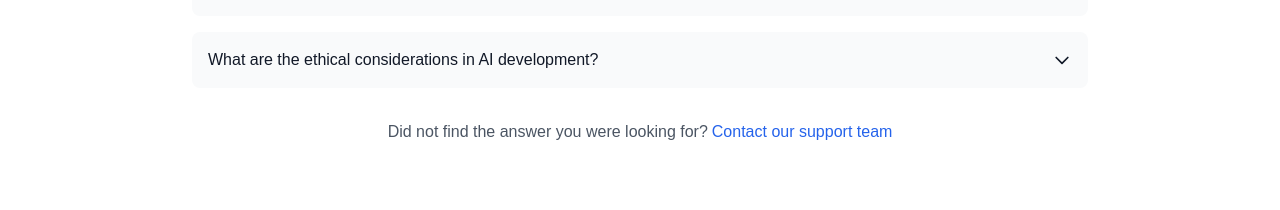
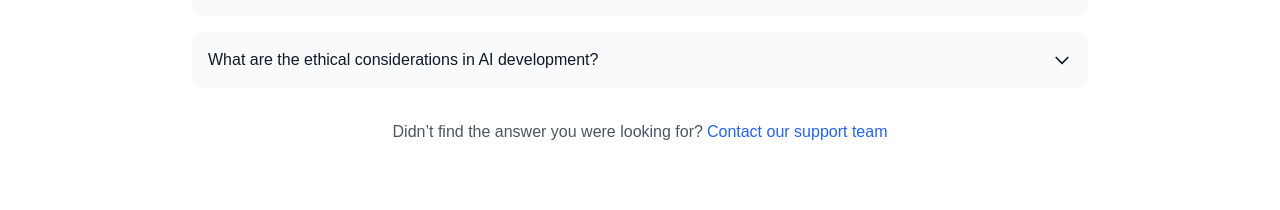
Before and after one commit to Eric5603/Aticulates, a Next.js app: page / in a window 1280 px wide. Shown: the part 3720-3930 px from the top of the page. Built offline with nearby package versions, Linux system fonts and the light colour scheme.

Commit message:
updated the components

```diff
--- a/app/components/FaqSection.tsx
+++ b/app/components/FaqSection.tsx
@@ -7,33 +7,33 @@ interface FAQItem {
   answer: string;
 }
 
-const FAQ: React.FC = () => {
+const FaqSection: React.FC = () => {
   const faqData: FAQItem[] = [
     {
       id: 'faq1',
-      question: 'What is AI, and how does it work?',
-      answer: 'Artificial Intelligence (AI) refers to the simulation of human intelligence in machines that are programmed to think, learn, and make decisions. It works by using algorithms to process large datasets, identify patterns, and make predictions or decisions.',
+      question: "What is AI, and how does it work?",
+      answer: "Artificial Intelligence (AI) refers to the simulation of human intelligence in machines that are programmed to think, learn, and make decisions. It works by using algorithms to process large datasets, identify patterns, and make predictions or decisions."
     },
     {
       id: 'faq2',
-      question: 'What programming languages are best for AI development?',
-      answer: 'Popular programming languages for AI development include Python, R, Java, and Julia. Python is widely preferred due to its extensive libraries such as TensorFlow, PyTorch, and scikit-learn.',
+      question: "What programming languages are best for AI development?",
+      answer: "Popular programming languages for AI development include Python, R, Java, and Julia. Python is widely preferred due to its extensive libraries such as TensorFlow, PyTorch, and scikit-learn."
     },
     {
       id: 'faq3',
-      question: 'What is machine learning, and how is it different from AI?',
-      answer: 'Machine Learning (ML) is a subset of AI that focuses on developing algorithms that allow machines to learn from data and improve over time without being explicitly programmed. AI is a broader concept that includes ML and other techniques.',
+      question: "What is machine learning, and how is it different from AI?",
+      answer: "Machine Learning (ML) is a subset of AI that focuses on developing algorithms that allow machines to learn from data and improve over time without being explicitly programmed. AI is a broader concept that includes ML and other techniques."
     },
     {
       id: 'faq4',
-      question: 'How can I get started with software development for AI?',
-      answer: 'To get started, learn programming languages like Python, understand data structures and algorithms, and explore AI frameworks like TensorFlow or PyTorch. Online courses, tutorials, and projects are excellent resources for beginners.',
+      question: "How can I get started with software development for AI?",
+      answer: "To get started, learn programming languages like Python, understand data structures and algorithms, and explore AI frameworks like TensorFlow or PyTorch. Online courses, tutorials, and projects are excellent resources for beginners."
     },
     {
       id: 'faq5',
-      question: 'What are the ethical considerations in AI development?',
-      answer: 'Ethical considerations include ensuring fairness, transparency, accountability, and privacy in AI systems. Developers must avoid bias in training data and ensure the technology is used responsibly.',
-    },
+      question: "What are the ethical considerations in AI development?",
+      answer: "Ethical considerations include ensuring fairness, transparency, accountability, and privacy in AI systems. Developers must avoid bias in training data and ensure the technology is used responsibly."
+    }
   ];
 
   return (
@@ -49,7 +49,9 @@ const FAQ: React.FC = () => {
               key={faq.id}
               className="group [&_summary::-webkit-details-marker]:hidden"
             >
-              <summary className="flex cursor-pointer items-center justify-between gap-1.5 rounded-lg bg-gray-50 p-4 text-gray-900">
+              <summary
+                className="flex cursor-pointer items-center justify-between gap-1.5 rounded-lg bg-gray-50 p-4 text-gray-900"
+              >
                 <h2 className="font-medium">{faq.question}</h2>
 
                 <svg
@@ -77,7 +79,7 @@ const FAQ: React.FC = () => {
 
         <div className="mt-8 text-center text-gray-600">
           <p>
-            Did not find the answer you were looking for?
+            Didn’t find the answer you were looking for?
             <a
               href="/contact"
               className="ml-1 text-blue-600 hover:underline"
@@ -91,4 +93,4 @@ const FAQ: React.FC = () => {
   );
 };
 
-export default FAQ;
+export default FaqSection;
```
